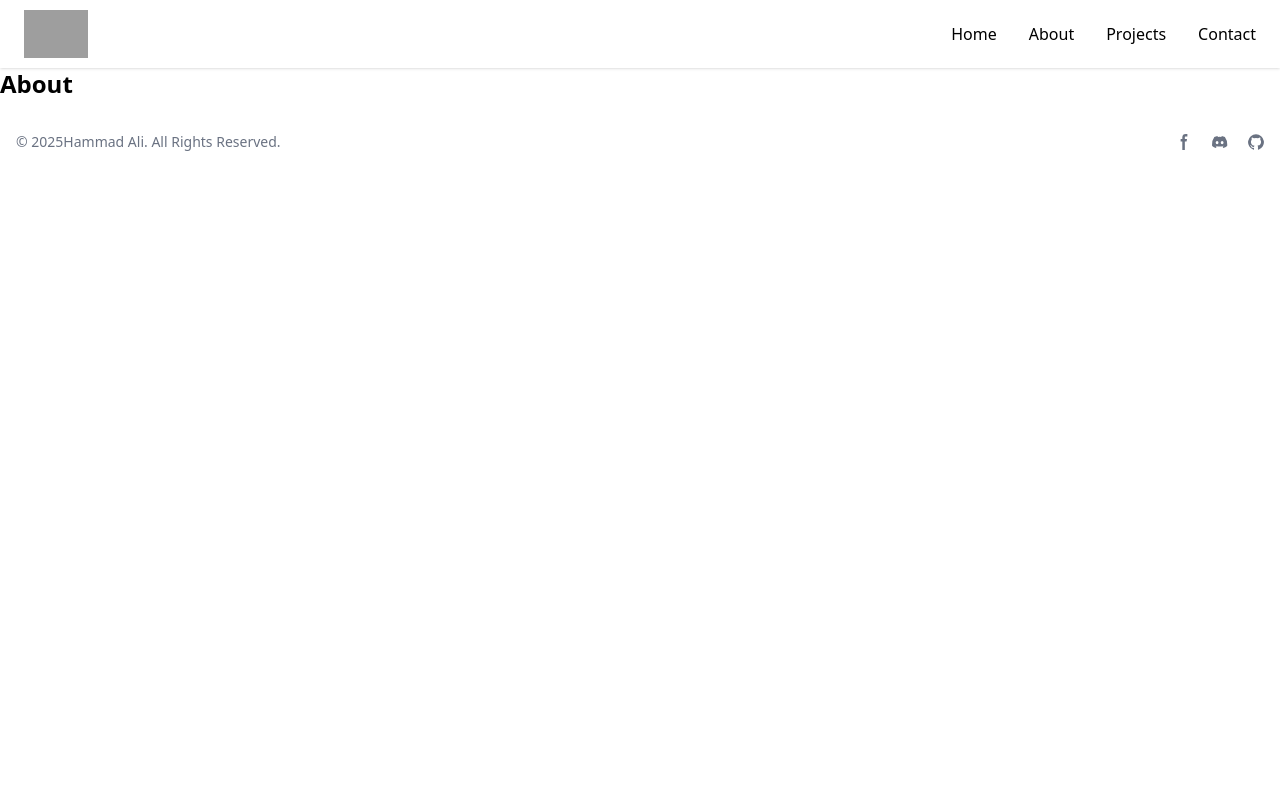
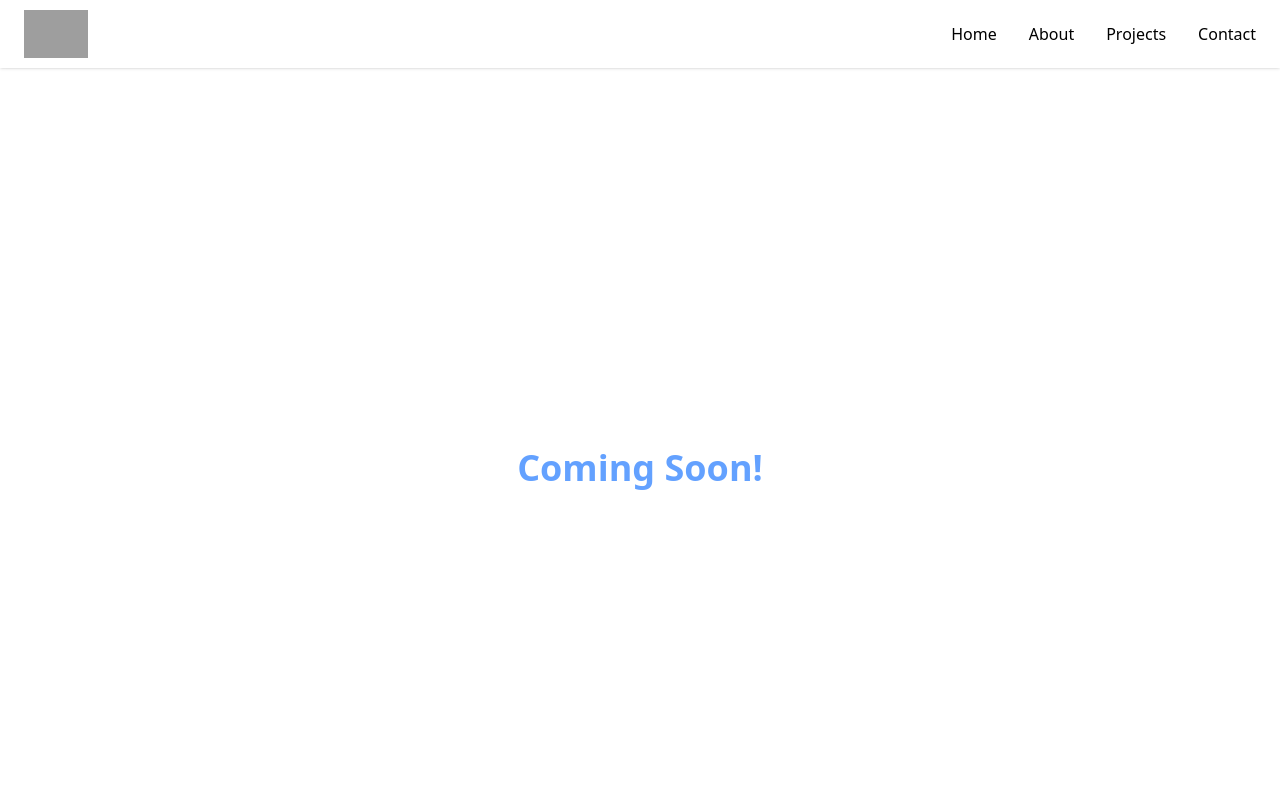
Before and after one commit to hammad-swe/portfolio-react-tailwind, a React (Vite) app: page /about in a window 1280 px wide. Shown: the top 800 px of the page. Built offline with nearby package versions, Linux system fonts and the light colour scheme; grey boxes are pictures that could not be loaded.

Commit message:
fix: debug some error

```diff
--- a/src/components/About/About.jsx
+++ b/src/components/About/About.jsx
@@ -2,7 +2,9 @@ import React from 'react'
 
 function About() {
   return (
-    <div className="text-2xl font-semibold">About</div>
+    <div className="text-2xl font-semibold h-screen flex items-center justify-center">
+      <h1 className="text-blue-500 text-4xl text-bold animate-pulse">Coming Soon!</h1>
+    </div>
   )
 }
 
--- a/src/components/Header/Header.jsx
+++ b/src/components/Header/Header.jsx
@@ -21,7 +21,8 @@ export default function Header() {
                         <ul className="flex flex-col mt-4 font-medium lg:flex-row lg:space-x-8 lg:mt-0">
                             <li>
                                 <NavLink
-                                    className={() =>
+                                    to={"/"}
+                                    className={(isActive) =>
                                         `block py-2 pr-4 pl-3 duration-200 border-b border-gray-100 hover:bg-gray-50 lg:hover:bg-transparent lg:border-0 hover:text-blue-500 lg:p-0`
                                     }
                                 >
@@ -30,7 +31,8 @@ export default function Header() {
                             </li>
                             <li>
                                 <NavLink
-                                    className={() =>
+                                    to={"/about"}
+                                    className={(isActive) =>
                                         `block py-2 pr-4 pl-3 duration-200 border-b border-gray-100 hover:bg-gray-50 lg:hover:bg-transparent lg:border-0 hover:text-blue-500 lg:p-0`
                                     }
                                 >
@@ -39,7 +41,8 @@ export default function Header() {
                             </li>
                             <li>
                                 <NavLink
-                                    className={() =>
+                                    to={"/project"}
+                                    className={(isActive) =>
                                         `block py-2 pr-4 pl-3 duration-200 border-b border-gray-100 hover:bg-gray-50 lg:hover:bg-transparent lg:border-0 hover:text-blue-500 lg:p-0`
                                     }
                                 >
--- a/src/components/Project/Project.jsx
+++ b/src/components/Project/Project.jsx
@@ -2,7 +2,9 @@ import React from 'react'
 
 function Project() {
   return (
-    <div>Project</div>
+   <div className="text-2xl font-semibold h-screen flex items-center justify-center">
+      <h1 className="text-blue-500 text-4xl text-bold animate-pulse">Coming Soon!</h1>
+    </div>
   )
 }
 
```
